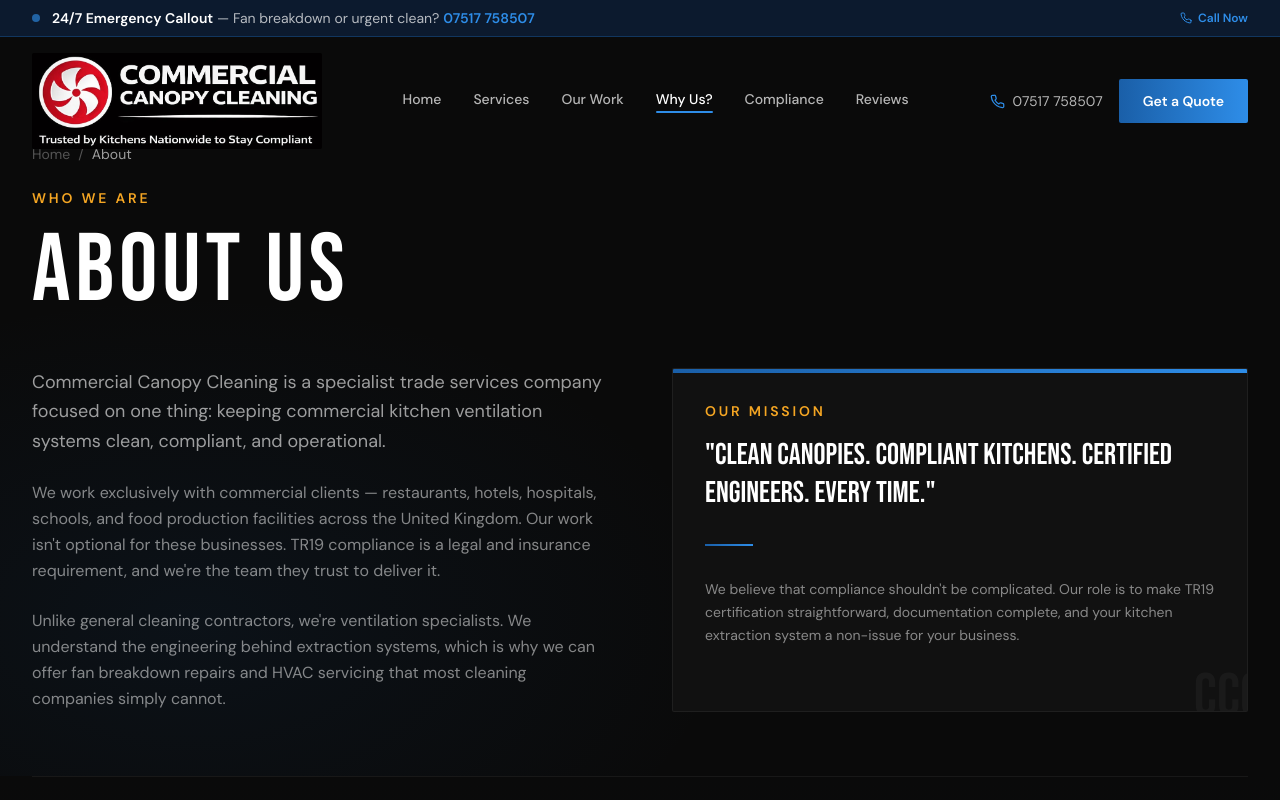
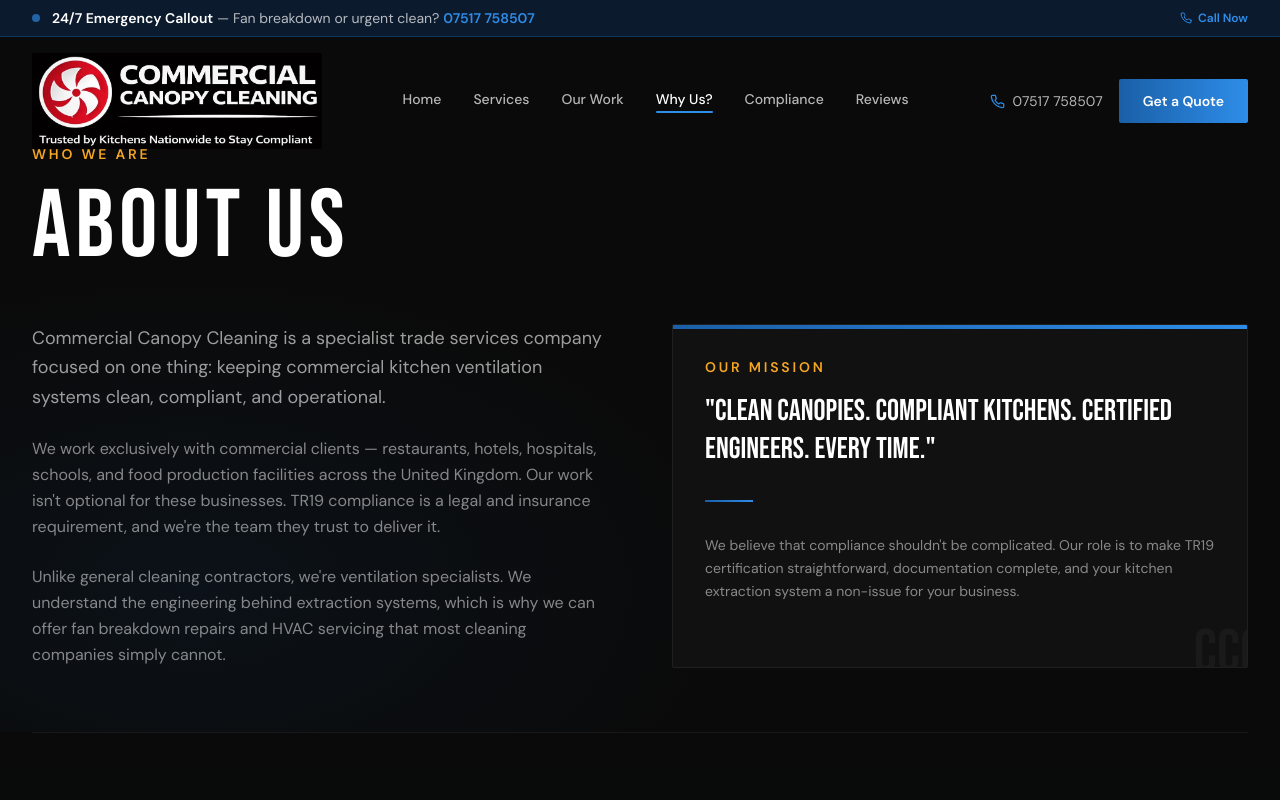
Before and after one commit to zaid5678/commercialcanopycleaning, a React (Vite) app: page /about in a window 1280 px wide. Shown: the top 800 px of the page. Built offline with nearby package versions, Linux system fonts and the light colour scheme.

Commit message:
Remove breadcrumbs from all pages, fix navbar hide animation

```diff
--- a/src/components/Navbar.jsx
+++ b/src/components/Navbar.jsx
@@ -46,7 +46,7 @@ export default function Navbar() {
   return (
     <>
       <motion.header
-        animate={{ y: hidden ? -80 : 0 }}
+        animate={{ y: hidden ? '-100%' : 0 }}
         transition={{ duration: 0.35, ease: [0.25, 0.1, 0.25, 1] }}
         className={`w-full transition-all duration-300 ${
           scrolled
--- a/src/pages/About.jsx
+++ b/src/pages/About.jsx
@@ -59,11 +59,6 @@ export default function About() {
         />
         <div className="relative max-w-7xl mx-auto px-4 sm:px-6 lg:px-8">
           <ScrollReveal>
-            <div className="flex items-center gap-2 font-body text-white/30 text-sm mb-6">
-              <Link to="/" className="hover:text-white/60 transition-colors">Home</Link>
-              <span>/</span>
-              <span className="text-white/60">About</span>
-            </div>
             <span className="section-label">Who We Are</span>
             <h1 className="font-heading text-5xl sm:text-6xl lg:text-8xl text-white leading-none mb-6">
               About Us
--- a/src/pages/Compliance.jsx
+++ b/src/pages/Compliance.jsx
@@ -99,11 +99,6 @@ export default function Compliance() {
       <section className="pt-28 sm:pt-36 pb-14 sm:pb-20 relative overflow-hidden">
         <div className="absolute inset-0" style={{ background:'radial-gradient(ellipse 80% 60% at 90% 10%,rgba(46,141,232,0.08) 0%,transparent 50%),#0A0A0A' }} />
         <div className="relative max-w-7xl mx-auto px-4 sm:px-6 lg:px-8">
-          <div className="flex items-center gap-2 font-body text-white/30 text-sm mb-6">
-            <Link to="/" className="hover:text-white/60 transition-colors">Home</Link>
-            <span>/</span>
-            <span className="text-white/60">Compliance</span>
-          </div>
           <div className="grid grid-cols-1 lg:grid-cols-5 gap-12 lg:gap-16 items-end">
             <ScrollReveal className="lg:col-span-3">
               <span className="section-label">TR19 Explained</span>
--- a/src/pages/Contact.jsx
+++ b/src/pages/Contact.jsx
@@ -113,10 +113,6 @@ export default function Contact() {
         <div className="absolute inset-0" style={{ background:'radial-gradient(ellipse 70% 60% at 30% 20%,rgba(26,95,168,0.1) 0%,transparent 60%),#0A0A0A' }} />
         <div className="relative max-w-7xl mx-auto px-4 sm:px-6 lg:px-8">
           <ScrollReveal>
-            <div className="flex items-center gap-2 font-body text-white/30 text-sm mb-6">
-              <Link to="/" className="hover:text-white/60 transition-colors">Home</Link>
-              <span>/</span><span className="text-white/60">Contact</span>
-            </div>
             <span className="section-label">Get In Touch</span>
             <h1 className="font-heading text-5xl sm:text-6xl lg:text-8xl text-white leading-none mb-4">Request a Quote</h1>
             <p className="font-body text-white/50 text-base sm:text-lg max-w-xl">Fill in the form and we'll get back to you with a tailored quote. Or reach us directly by phone, text, or WhatsApp.</p>
--- a/src/pages/Gallery.jsx
+++ b/src/pages/Gallery.jsx
@@ -173,10 +173,6 @@ export default function Gallery() {
         <div className="absolute inset-0" style={{ background:'radial-gradient(ellipse 50% 60% at 50% 0%,rgba(26,95,168,0.1) 0%,transparent 60%),#0A0A0A' }} />
         <div className="relative max-w-7xl mx-auto px-4 sm:px-6 lg:px-8">
           <ScrollReveal>
-            <div className="flex items-center gap-2 font-body text-white/30 text-sm mb-6">
-              <Link to="/" className="hover:text-white/60 transition-colors">Home</Link>
-              <span>/</span><span className="text-white/60">Gallery</span>
-            </div>
             <span className="section-label">Our Work</span>
             <h1 className="font-heading text-5xl sm:text-6xl lg:text-8xl text-white leading-none mb-5">Before &amp; After</h1>
             <p className="font-body text-white/50 text-base sm:text-lg max-w-2xl">
--- a/src/pages/Reviews.jsx
+++ b/src/pages/Reviews.jsx
@@ -25,11 +25,6 @@ export default function Reviews() {
         />
         <div className="relative max-w-7xl mx-auto px-4 sm:px-6 lg:px-8">
           <ScrollReveal>
-            <div className="flex items-center gap-2 font-body text-white/30 text-sm mb-6">
-              <Link to="/" className="hover:text-white/60 transition-colors">Home</Link>
-              <span>/</span>
-              <span className="text-white/60">Reviews</span>
-            </div>
             <span className="section-label">What Our Clients Say</span>
             <h1 className="font-heading text-5xl sm:text-6xl lg:text-8xl text-white leading-none mb-4">
               Client Reviews
--- a/src/pages/Services.jsx
+++ b/src/pages/Services.jsx
@@ -228,11 +228,6 @@ export default function Services() {
         <div className="absolute inset-0" style={{ background:'radial-gradient(ellipse 60% 60% at 80% 50%,rgba(26,95,168,0.1) 0%,transparent 60%),#0A0A0A' }} />
         <div className="relative max-w-7xl mx-auto px-4 sm:px-6 lg:px-8">
           <ScrollReveal>
-            <div className="flex items-center gap-2 font-body text-white/30 text-sm mb-6">
-              <Link to="/" className="hover:text-white/60 transition-colors">Home</Link>
-              <span>/</span>
-              <span className="text-white/60">Services</span>
-            </div>
             <span className="section-label">What We Offer</span>
             <h1 className="font-heading text-5xl sm:text-6xl lg:text-8xl text-white leading-none mb-5">Our Services</h1>
             <p className="font-body text-white/50 text-base sm:text-lg max-w-2xl leading-relaxed">
--- a/src/pages/Work.jsx
+++ b/src/pages/Work.jsx
@@ -167,11 +167,6 @@ export default function Work() {
         <div className="absolute inset-0" style={{ background: 'radial-gradient(ellipse 60% 60% at 80% 50%,rgba(26,95,168,0.1) 0%,transparent 60%),#0A0A0A' }} />
         <div className="relative max-w-7xl mx-auto px-4 sm:px-6 lg:px-8">
           <ScrollReveal>
-            <div className="flex items-center gap-2 font-body text-white/30 text-sm mb-6">
-              <Link to="/" className="hover:text-white/60 transition-colors">Home</Link>
-              <span>/</span>
-              <span className="text-white/60">Our Work</span>
-            </div>
             <span className="section-label">Case Studies</span>
             <h1 className="font-heading text-5xl sm:text-6xl lg:text-8xl text-white leading-none mb-5">Our Work</h1>
             <p className="font-body text-white/50 text-base sm:text-lg max-w-2xl leading-relaxed">
```
